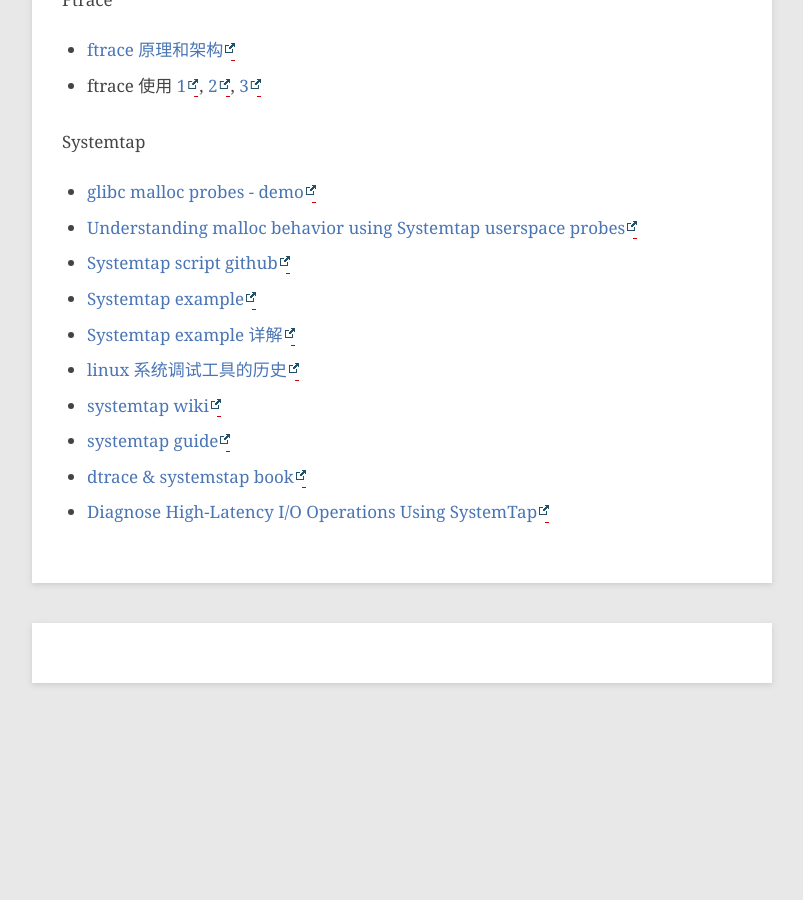
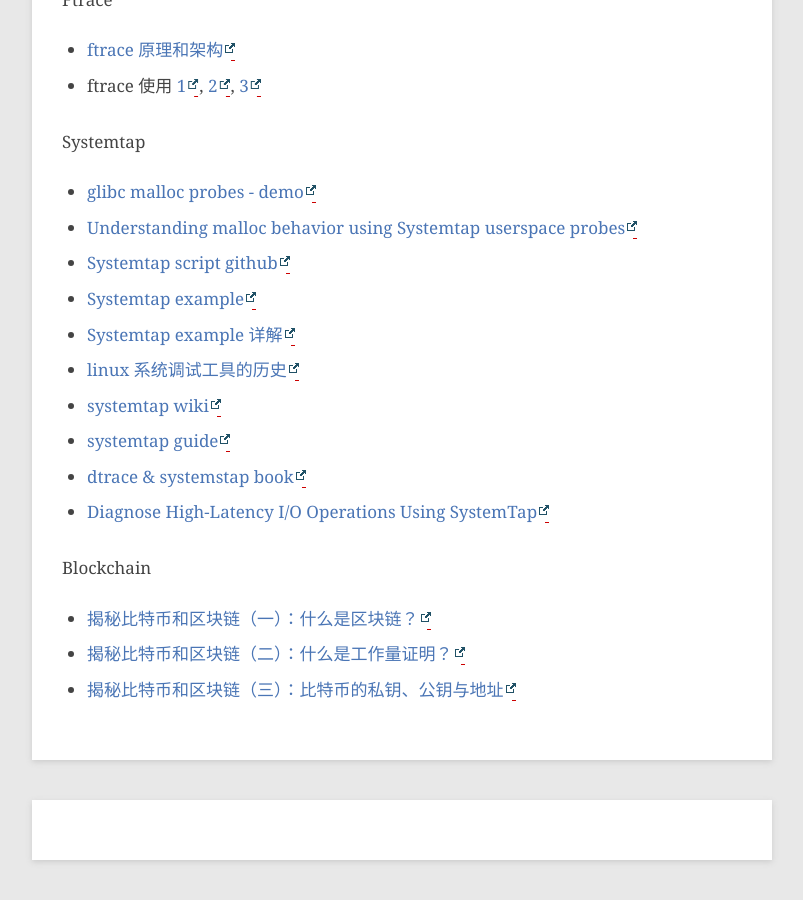
Before and after one commit to hushi55/hushi55.github.io, a Jekyll site: the page built from _posts/blog/2015-01-30-blogs.md, in a window 1280 px wide and 900 px high, scrolled down 5693 px. Shown: the whole window, without its empty margins (78-881 px from the left). Built offline with Jekyll 4.4.1, drawn with Linux system fonts in a browser that asks for light colours; comment, search, counter and statistics services are not loaded; before the commit the page ends 6416 px from its top, so only the background shows below that.

Commit message:
add blockchain blogs

```diff
--- a/_posts/blog/2015-01-30-blogs.md
+++ b/_posts/blog/2015-01-30-blogs.md
@@ -197,6 +197,12 @@
 - [dtrace & systemstap book](http://myaut.github.io/dtrace-stap-book/)
 - [Diagnose High-Latency I/O Operations Using SystemTap](https://db-blog.web.cern.ch/blog/luca-canali/2015-07-diagnose-high-latency-io-operations-using-systemtap)
 
+Blockchain
+
+- [揭秘比特币和区块链（一）：什么是区块链？](http://www.infoq.com/cn/articles/bitcoin-and-block-chain-part01?utm_source=infoq&utm_campaign=user_page&utm_medium=link)
+- [揭秘比特币和区块链（二）：什么是工作量证明？](http://www.infoq.com/cn/articles/bitcoin-and-block-chain-part02?utm_source=infoq&utm_campaign=user_page&utm_medium=link)
+- [揭秘比特币和区块链（三）：比特币的私钥、公钥与地址](http://www.infoq.com/cn/articles/bitcoin-and-block-chain-part03?utm_source=infoq&utm_campaign=user_page&utm_medium=link)
+
 [-10]:    http://hushi55.github.io/  "-10"
 [ftrace_1]: http://www.ibm.com/developerworks/cn/linux/l-cn-ftrace1/index.html	"1"
 [ftrace_2]: http://www.ibm.com/developerworks/cn/linux/l-cn-ftrace2/index.html "2"
```
